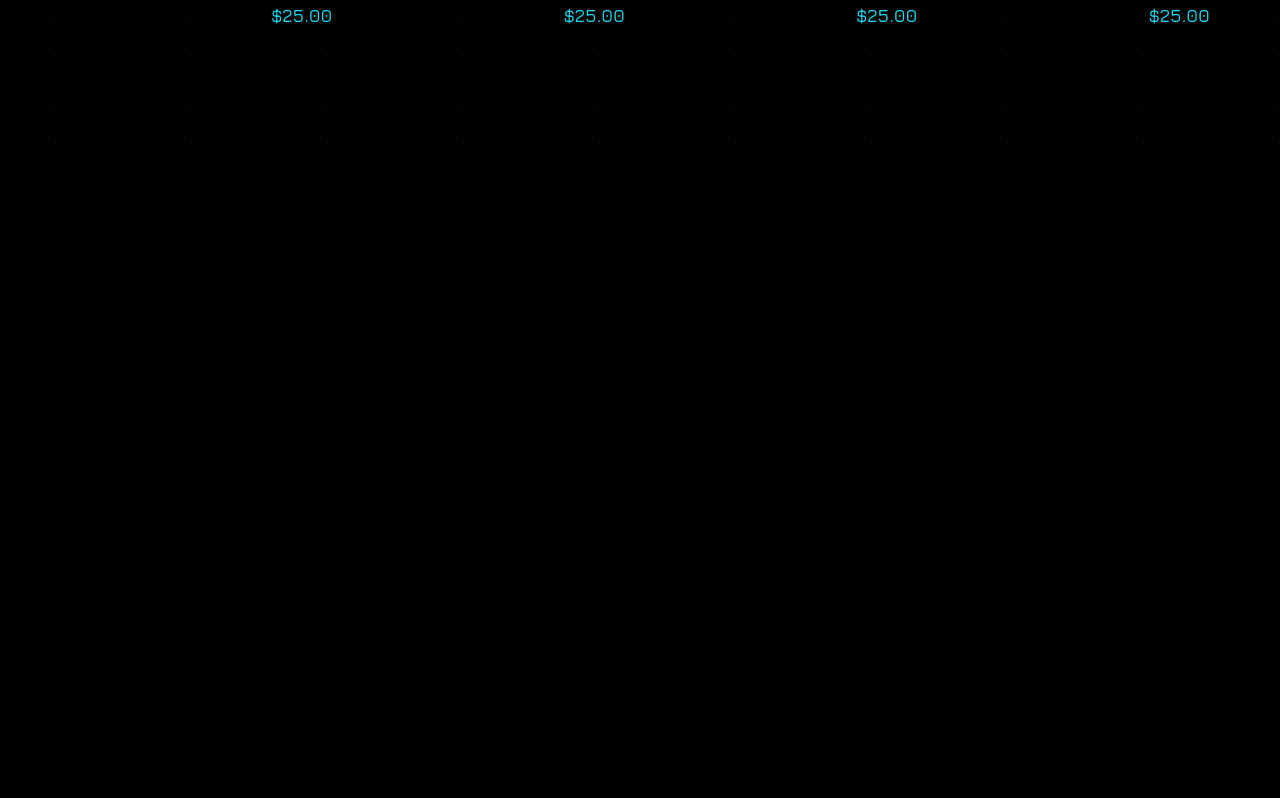
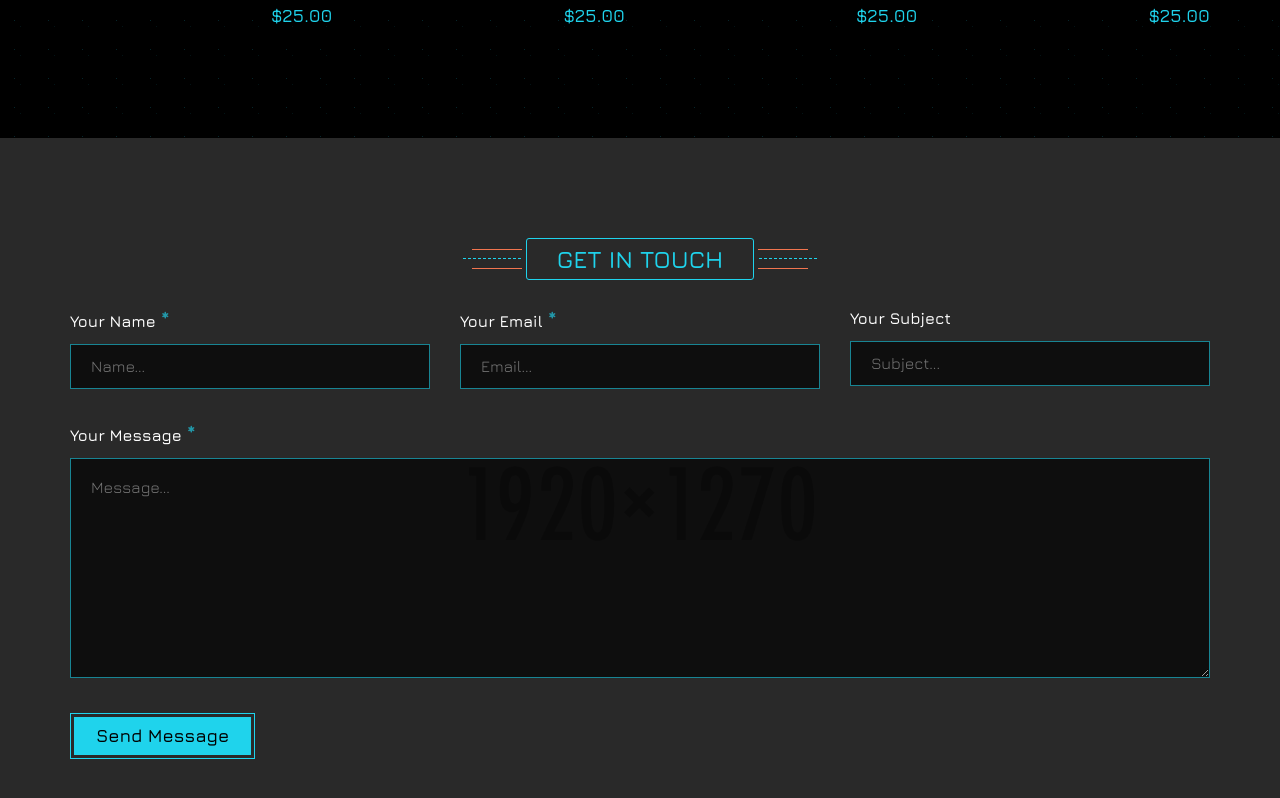
Before and after one commit to BryantIT/atomic-rocket-user-portal, a React (Create React App) app: page / in a window 1280 px wide. Shown: the part 6255-7053 px from the top of the page. Before the commit the page ends 6393 px from the top, so only its background shows below. Built offline with nearby package versions, Linux system fonts and the light colour scheme; the HTML template or start-up script is replaced by a standard one.

Commit message:
contact form

```diff
--- a/src/App.css
+++ b/src/App.css
@@ -204,8 +204,37 @@
   padding-right: 15px;
 }
 
+.col-xs-1,
+.col-xs-2,
+.col-xs-3,
+.col-xs-4,
+.col-xs-5,
+.col-xs-6,
+.col-xs-7,
+.col-xs-8,
+.col-xs-9,
+.col-xs-10,
+.col-xs-11,
+.col-xs-12 {
+  float: left;
+}
+.col-xs-12 {
+  width: 100%;
+}
+
 @media (min-width: 992px) {
-  .col-md-1, .col-md-2, .col-md-3, .col-md-4, .col-md-5, .col-md-6, .col-md-7, .col-md-8, .col-md-9, .col-md-10, .col-md-11, .col-md-12 {
+  .col-md-1,
+  .col-md-2,
+  .col-md-3,
+  .col-md-4,
+  .col-md-5,
+  .col-md-6,
+  .col-md-7,
+  .col-md-8,
+  .col-md-9,
+  .col-md-10,
+  .col-md-11,
+  .col-md-12 {
     float: left;
   }
   .col-md-12 {
@@ -833,3 +862,56 @@
 .img-circle {
   border-radius: 50%;
 }
+
+.general-form .field {
+  margin-bottom: 35px;
+  display: block;
+  position: relative;
+}
+.general-form .field h5 {
+  font-weight: 600;
+  margin-bottom: 15px;
+}
+.general-form .field h5 span {
+  margin: -3px 5px 0 0;
+  color: rgba(31, 211, 236, 0.65);
+  font-size: 24px;
+  font-weight: 700;
+}
+.general-form .field input,
+.general-form .field textarea {
+  display: block;
+  height: 45px;
+  width: 100%;
+  padding: 0 20px;
+  color: #ffffff;
+  outline: 0;
+  border: 1px solid rgba(31, 211, 236, 0.6);
+  background: rgba(0, 0, 0, 0.65);
+  -webkit-transition: all 0.2s ease;
+  -moz-transition: all 0.2s ease;
+  -ms-transition: all 0.2s ease;
+  -o-transition: all 0.2s ease;
+  transition: all 0.2s ease;
+}
+.general-form .field input:hover,
+.general-form .field textarea:hover,
+.general-form .field input:focus,
+.general-form .field textarea:focus,
+.general-form .field input:active,
+.general-form .field textarea:active {
+  border: 1px solid #f1754f;
+}
+.general-form .field label {
+  display: block;
+  height: 30px;
+  line-height: 30px;
+  padding: 0 20px;
+  color: #000000;
+  margin-top: 5px;
+  background: #f1754f;
+}
+.general-form .field textarea {
+  height: 220px;
+  padding-top: 20px;
+}
--- /dev/null
+++ b/src/components/contact/Contact.js
@@ -0,0 +1,72 @@
+import React from 'react'
+// Stylesheet
+import './style.css'
+
+const Contact = () => {
+  return (
+    <div className='contact-home-wrapper'>
+      <div className='overlay-section'>
+        <div className='container section'>
+          <div className='section-title pdb-60'>
+            <h2>
+              <span className='title-lines left'></span>
+              Get in Touch
+              <span className='title-lines right'></span>
+            </h2>
+          </div>
+          <div className='row form-row'>
+            <form
+              className='col-xs-12 general-form clearfix'
+              name='contact'
+              id='contact-form'
+            >
+              <div className='row'>
+                <div className='field col-sm-4'>
+                  <h5>
+                    Your Name <span>*</span>
+                  </h5>
+                  <input
+                    name='name'
+                    type='text'
+                    title='Please type your name.'
+                    placeholder='Name...'
+                  />
+                </div>
+                <div className='field col-sm-4'>
+                  <h5>
+                    Your Email <span>*</span>
+                  </h5>
+                  <input
+                    name='email'
+                    type='text'
+                    title='Please type your email.'
+                    placeholder='Email...'
+                  />
+                </div>
+                <div className='field col-sm-4'>
+                  <h5>Your Subject</h5>
+                  <input name='Subject' type='text' placeholder='Subject...' />
+                </div>
+              </div>
+              <div className='field'>
+                <h5>
+                  Your Message <span>*</span>
+                </h5>
+                <textarea
+                  name='message'
+                  cols='15'
+                  rows='5'
+                  placeholder='Message...'
+                  title='Please type a message.'
+                ></textarea>
+              </div>
+              <button className='btn big'>Send Message</button>
+            </form>
+          </div>
+        </div>
+      </div>
+    </div>
+  )
+}
+
+export default Contact
--- /dev/null
+++ b/src/components/contact/style.css
@@ -0,0 +1,50 @@
+.contact-home-wrapper {
+  background: #0b0d13 url(../../assets/imgs/backgrounds/bg-8.jpg) no-repeat
+    fixed center center;
+  background-size: cover;
+}
+/*----- 21.1 - Contact Page -----*/
+.contact-page-wrapper {
+  padding-bottom: 80px;
+}
+.contact-page-wrapper .contact-info,
+.contact-page-wrapper .info-block {
+  position: relative;
+  border: 1px solid #1fd3ec;
+  padding: 25px;
+  min-height: 205px;
+  background: rgba(0, 0, 0, 0.6);
+}
+.contact-page-wrapper .contact-info h4,
+.contact-page-wrapper .info-block h4 {
+  text-transform: uppercase;
+  margin-bottom: 15px;
+  font-size: 20px;
+  color: #1fd3ec;
+}
+.contact-page-wrapper .contact-info h5,
+.contact-page-wrapper .info-block h5 {
+  margin-bottom: 7px;
+  line-height: 18px;
+  color: #e6e6e6;
+}
+.contact-page-wrapper .contact-info h5 span,
+.contact-page-wrapper .info-block h5 span {
+  color: #f1754f;
+  margin-right: 5px;
+  text-transform: uppercase;
+}
+.contact-page-wrapper .contact-info p,
+.contact-page-wrapper .info-block p {
+  color: #e6e6e6;
+}
+@media screen and (max-width: 991px) {
+  .contact-page-wrapper .contact-info,
+  .contact-page-wrapper .info-block {
+    margin-bottom: 30px;
+  }
+}
+
+.form-row {
+  padding-top: 30px;
+}
--- a/src/pages/Home.js
+++ b/src/pages/Home.js
@@ -7,6 +7,7 @@ import EventsList from '../components/eventsList/EventsList'
 import Gallery from '../components/gallery/Gallery'
 import Blog from '../components/blog/Blog'
 import RecentProducts from '../components/products/RecentProducts'
+import Contact from '../components/contact/Contact'
 
 const Home = () => {
   return (
@@ -18,6 +19,7 @@ const Home = () => {
       <Gallery />
       <Blog />
       <RecentProducts />
+      <Contact />
     </Fragment>
   )
 }
```
